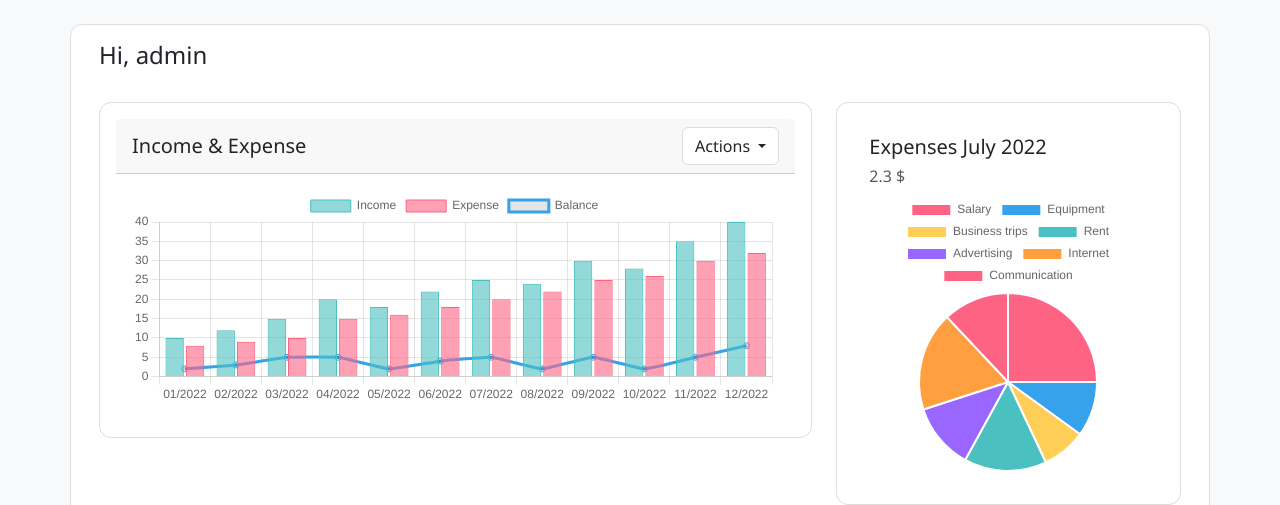
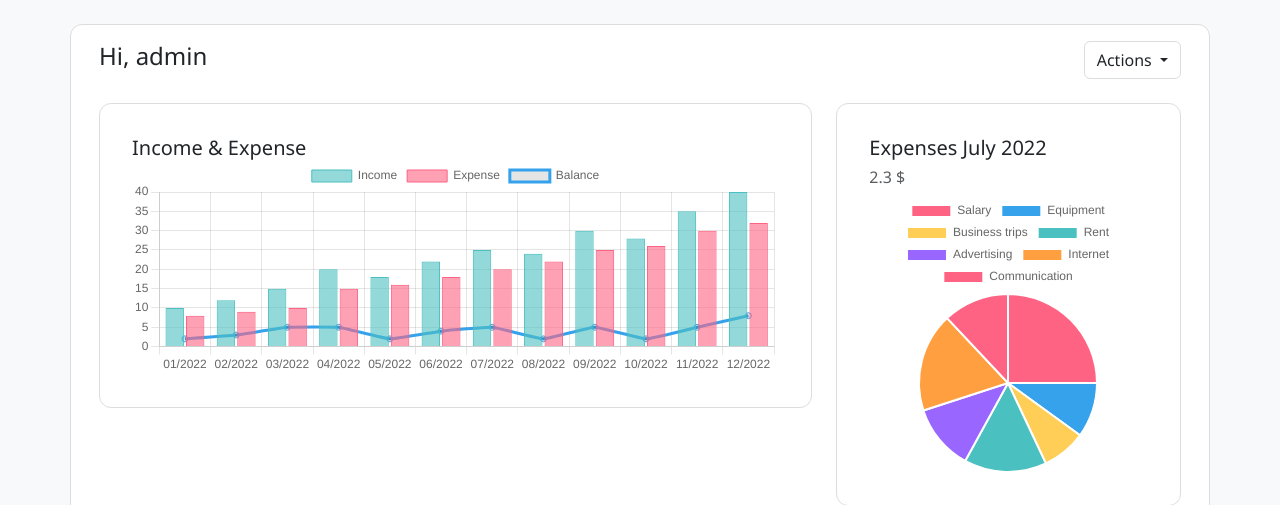
Before and after one commit to shubh-team-4/MoneyParce, a Django app: page /dashboard/ in a window 1280 px wide. Shown: the part 121-626 px from the top of the page. Run offline with Django 5.2, Linux system fonts and the light colour scheme; the first user in the database is signed in; data comes from the database, SQL or seed files in the repository; some libraries are stand-ins or nearby versions.

Commit message:
Fixed Visual Bug on Income and Expenses
basically the title

```diff
--- a/core/templates/core/dashboard.html
+++ b/core/templates/core/dashboard.html
@@ -5,32 +5,30 @@
 
   <!-- Top Bar: Greeting -->
   <div class="row mb-4">
-    <div class="col d-flex align-items-center">
-      <h4 class="me-4">Hi, {{ user.username|default:"User" }}</h4>
+  <div class="col d-flex justify-content-between align-items-center">
+    <h4>Hi, {{ user.username|default:"User" }}</h4>
+    <div class="dropdown">
+      <button class="btn btn-secondary dropdown-toggle" type="button" id="actionDropdownTop"
+              data-bs-toggle="dropdown" aria-expanded="false">
+        Actions
+      </button>
+      <ul class="dropdown-menu dropdown-menu-end" aria-labelledby="actionDropdownTop">
+        <li><a class="dropdown-item" href="{% url 'create_transaction' %}">New Transaction</a></li>
+        <li><a class="dropdown-item" href="{% url 'add_category' %}">Add Category</a></li>
+        <li><a class="dropdown-item" href="{% url 'set_budget' %}">Set Budget</a></li>
+        <li><a class="dropdown-item" href="{% url 'reports' %}">Reports</a></li>
+      </ul>
     </div>
   </div>
+</div>
 
   <!-- Row with charts and moved Actions dropdown -->
   <div class="row mb-4">
     <!-- Income & Expense Chart with Actions dropdown -->
     <div class="col-md-8 mb-3">
       <div class="card">
-        <div class="card-header d-flex justify-content-between align-items-center">
-          <h5 class="mb-0">Income &amp; Expense</h5>
-          <div class="dropdown">
-            <button class="btn btn-secondary dropdown-toggle" type="button" id="actionDropdown"
-                    data-bs-toggle="dropdown" aria-expanded="false">
-              Actions
-            </button>
-            <ul class="dropdown-menu" aria-labelledby="actionDropdown">
-              <li><a class="dropdown-item" href="{% url 'create_transaction' %}">New Transaction</a></li>
-              <li><a class="dropdown-item" href="{% url 'add_category' %}">Add Category</a></li>
-              <li><a class="dropdown-item" href="{% url 'set_budget' %}">Set Budget</a></li>
-              <li><a class="dropdown-item" href="{% url 'reports' %}">Reports</a></li>
-            </ul>
-          </div>
-        </div>
         <div class="card-body">
+            <h5 class="mb-0">Income &amp; Expense</h5>
           <canvas id="incomeExpenseChart" height="100"></canvas>
         </div>
       </div>
```
Also changed, not shown: db.sqlite3, media/profile_pictures/pfp_JgMzY3T.jpg (added).
